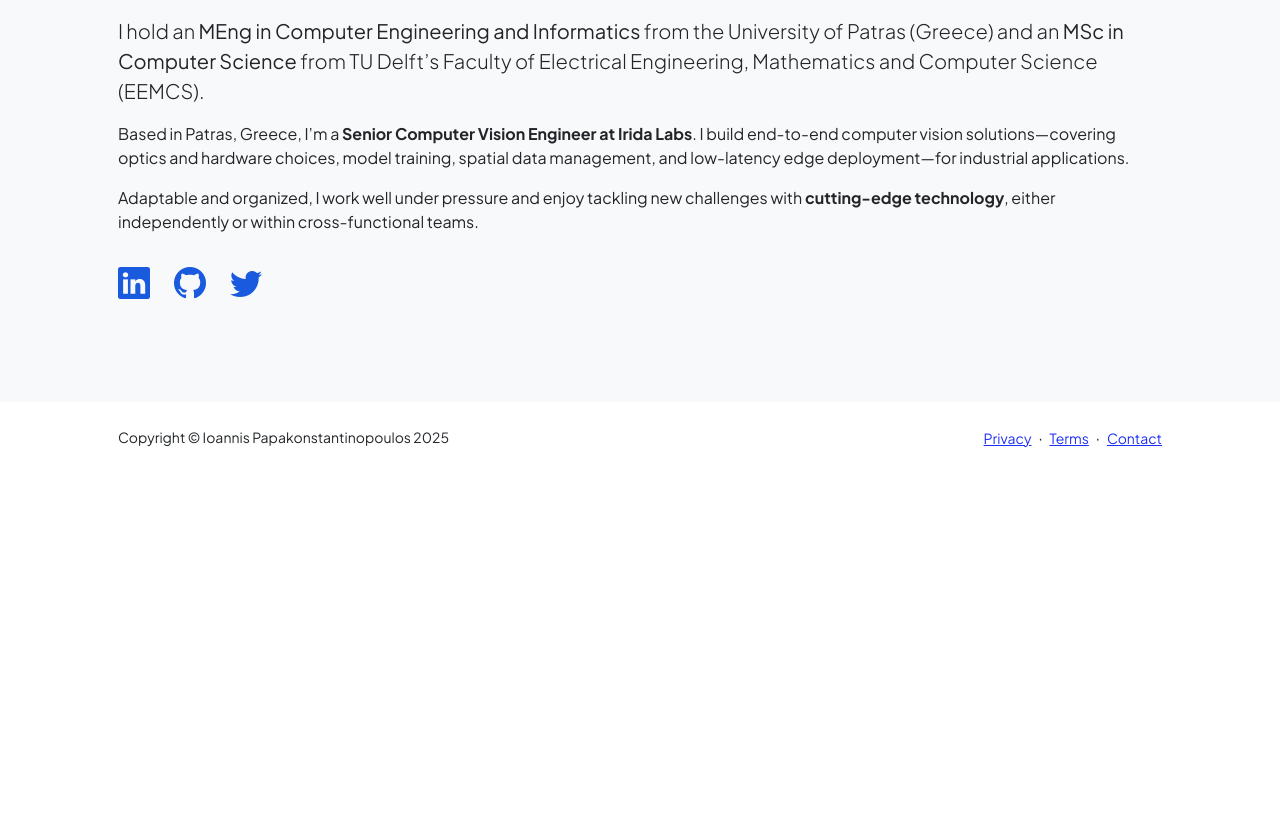
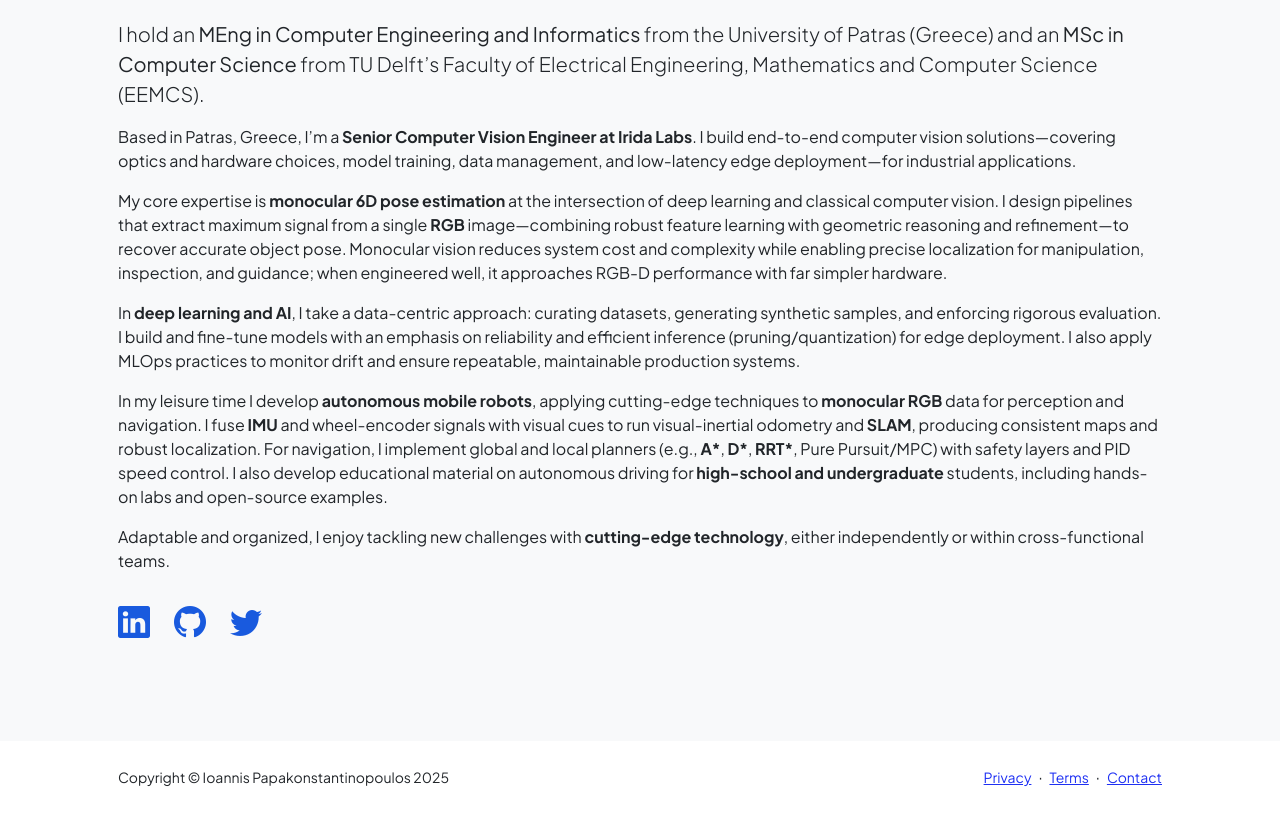
Before and after one commit to papakonst/papakonst.github.io, a plain HTML site: page index.html in a window 1280 px wide. Shown: the part 1069-1882 px from the top of the page. Before the commit the page ends 1543 px from the top, so only its background shows below. Drawn offline with nearby package versions, Linux system fonts and the light colour scheme.

Commit message:
improve details

```diff
--- a/index.html
+++ b/index.html
@@ -21,7 +21,7 @@
       .brand-accent { color: var(--brand-accent, var(--bs-primary)) !important; }
 
       /* Requested sizes */
-      .header-name  { font-size: 14pt; line-height: 1.3; }
+      .header-name  { font-size: 16pt; line-height: 1.3; }
       .header-title { font-size: 12pt; line-height: 1.3; }
 
       /* Tighten spacing since text is smaller now */
@@ -198,11 +198,38 @@
                 </p>
                 <p class="text-dark text-start mb-3">
                     Based in Patras, Greece, I’m a <strong>Senior Computer Vision Engineer at Irida Labs</strong>. I build end-to-end computer vision
-                  solutions—covering optics and hardware choices, model training, spatial data management, and low-latency edge deployment—for
+                    solutions—covering optics and hardware choices, model training, data management, and low-latency edge deployment—for
                     industrial applications.
                 </p>
+
+                <!-- Monocular 6D pose expertise -->
+                <p class="text-dark text-start mb-3">
+                    My core expertise is <strong>monocular 6D pose estimation</strong> at the intersection of deep learning and classical computer vision.
+                    I design pipelines that extract maximum signal from a single <strong>RGB</strong> image—combining robust feature learning with geometric
+                    reasoning and refinement—to recover accurate object pose. Monocular vision reduces system cost and complexity while enabling
+                    precise localization for manipulation, inspection, and guidance; when engineered well, it approaches RGB-D performance with
+                    far simpler hardware.
+                </p>
+
+                <!-- Deep learning & AI -->
+                <p class="text-dark text-start mb-3">
+                    In <strong>deep learning and AI</strong>, I take a data-centric approach: curating datasets, generating synthetic samples, and enforcing
+                    rigorous evaluation. I build and fine-tune models with an emphasis on reliability and efficient inference (pruning/quantization)
+                    for edge deployment. I also apply MLOps practices to monitor drift and ensure repeatable, maintainable production systems.
+                </p>
+
+                <!-- NEW: autonomous driving side projects -->
+                <p class="text-dark text-start mb-3">
+                    In my leisure time I develop <strong>autonomous mobile robots</strong>, applying cutting-edge techniques to <strong>monocular RGB</strong> data for
+                    perception and navigation. I fuse <strong>IMU</strong> and wheel-encoder signals with visual cues to run visual-inertial odometry and
+                    <strong>SLAM</strong>, producing consistent maps and robust localization. For navigation, I implement global and local planners
+                    (e.g., <strong>A*</strong>, <strong>D*</strong>, <strong>RRT*</strong>, Pure Pursuit/MPC) with safety layers and PID speed control. I also develop
+                    educational material on autonomous driving for <strong>high-school and undergraduate</strong> students, including hands-on labs and
+                    open-source examples.
+                </p>
+
                 <p class="text-dark text-start mb-4">
-                  Adaptable and organized, I work well under pressure and enjoy tackling new challenges with <strong>cutting-edge technology</strong>,
+                    Adaptable and organized, I enjoy tackling new challenges with <strong>cutting-edge technology</strong>,
                     either independently or within cross-functional teams.
                 </p>
                 <div class="d-flex justify-content-start fs-2 gap-4">
@@ -211,6 +238,7 @@
                     <a class="text-gradient" href="#!"><i class="bi bi-twitter"></i></a>
                 </div>
                 </div>
+
             </div>
           </div>
         </div>
```
Lines whose indentation alone changed are shown as unchanged.
